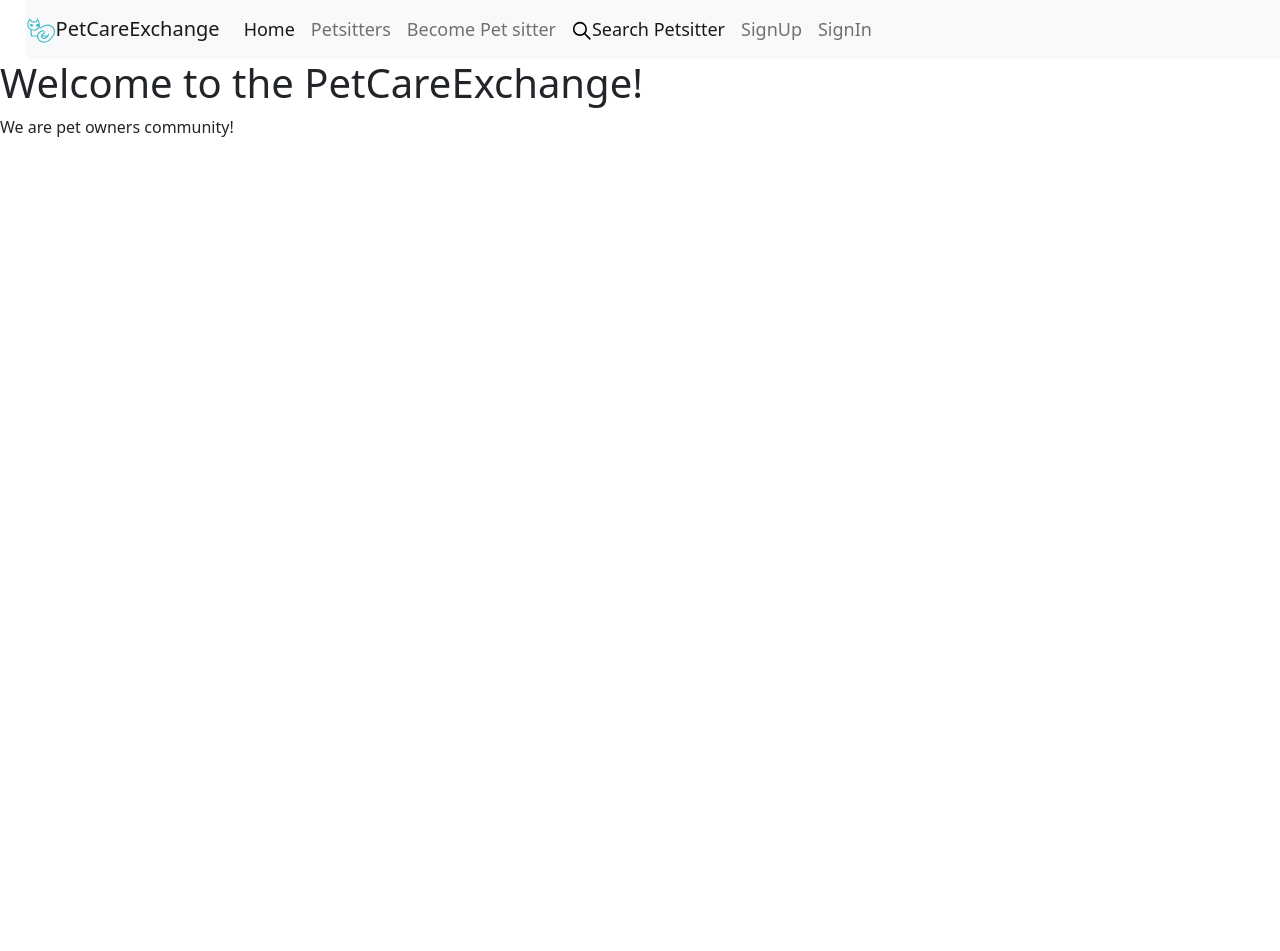
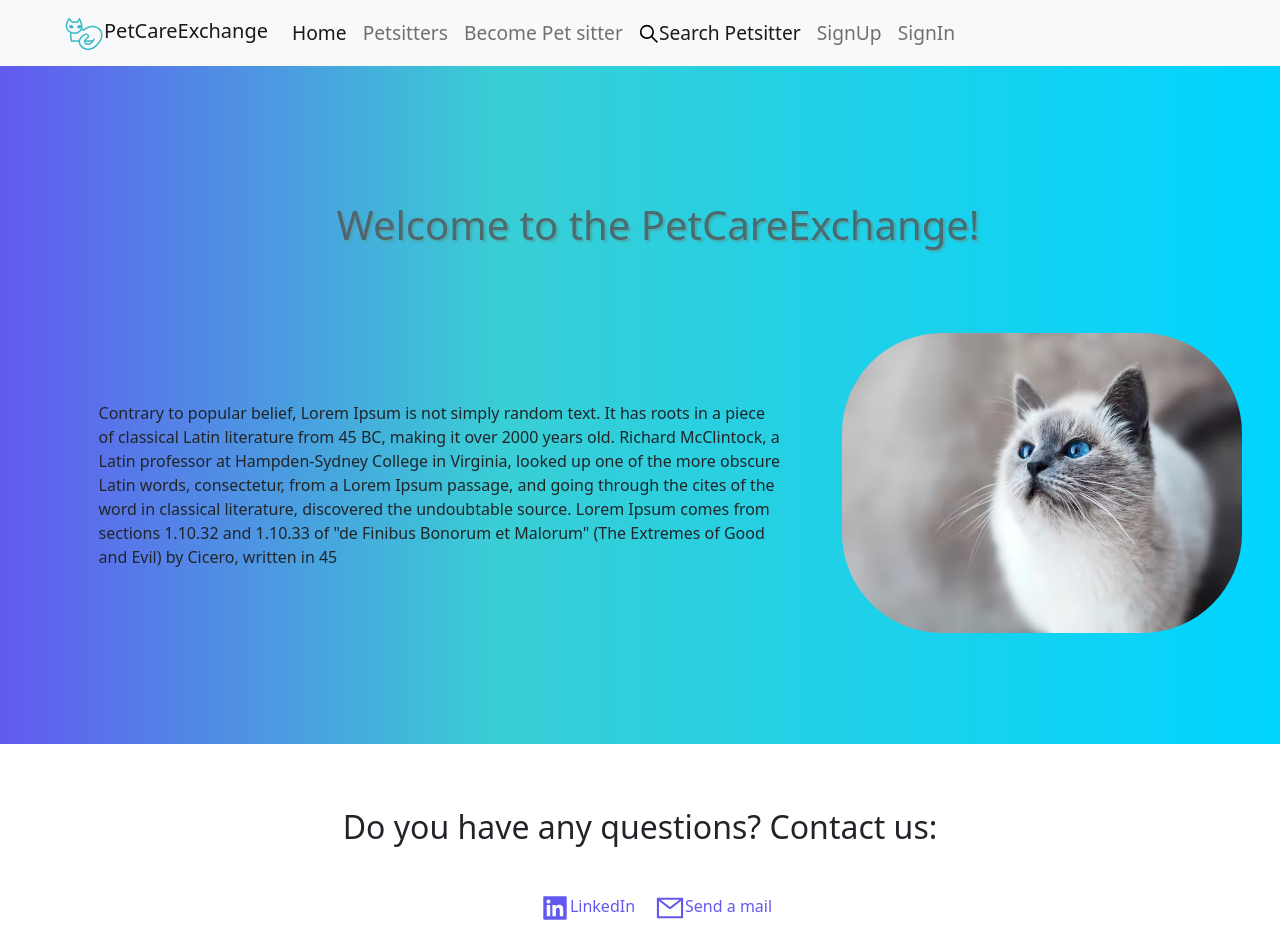
Before and after one commit to viktoriiazolotova/front-end-pet-care-exchange, a React (Create React App) app: page / in a window 1280 px wide. Shown: the top 951 px of the page. Before the commit the page ends 800 px from the top, so only its background shows below. Built offline with nearby package versions, Linux system fonts and the light colour scheme; no server answers.

Commit message:
Add styling for home page

```diff
--- a/src/components/NewPetsitterForm.js
+++ b/src/components/NewPetsitterForm.js
@@ -58,7 +58,7 @@ const NewPetsitterForm = ({
       <Form className="petsitter-form" onSubmit={handleNewPetsitterAdd}>
         <h1>Submit a form to become PetSitter</h1>
         <Row>
-          <Col md={3}>
+          <Col md={6}>
             <FormGroup>
               <Label for="name">Name</Label>
               <Input
@@ -72,7 +72,7 @@ const NewPetsitterForm = ({
             </FormGroup>
           </Col>
           <Row>
-            <Col md={3}>
+            <Col md={6}>
               <FormGroup>
                 <Label for="email">Email</Label>
                 <Input
@@ -89,7 +89,7 @@ const NewPetsitterForm = ({
         </Row>
 
         <Row>
-          <Col md={3}>
+          <Col md={4}>
             <FormGroup>
               <Label for="city">City</Label>
               <Input
@@ -104,7 +104,7 @@ const NewPetsitterForm = ({
           </Col>
         </Row>
         <Row>
-          <Col md={3}>
+          <Col md={4}>
             <FormGroup>
               <Label for="state">State</Label>
               <Input
@@ -119,7 +119,7 @@ const NewPetsitterForm = ({
           </Col>
         </Row>
         <Row>
-          <Col md={2}>
+          <Col md={4}>
             <FormGroup>
               <Label for="zipcode">Zip</Label>
               <Input
@@ -159,7 +159,7 @@ const NewPetsitterForm = ({
           </Label>
         </FormGroup>
         <Row>
-          <Col md={3}>
+          <Col md={4}>
             <FormGroup>
               <Label for="petTypeTakeCare">
                 Select pet types you can help with:
--- a/src/components/PetsittersList.css
+++ b/src/components/PetsittersList.css
@@ -1,22 +1,40 @@
+.petsitters-list h1 {
+  text-align: center;
+  margin-bottom: 5%;
+}
+.petsitters-list {
+  background: rgb(98,90,240);
+  background: linear-gradient(90deg, rgba(98,90,240,1) 0%, rgba(57,206,213,1) 39%, rgba(0,212,255,1) 100%);
+}
 .petsitters-list-no-bullet {
   list-style: none;
   display: flex;
-    flex-direction: column;
+  flex-direction: row;
+  flex-wrap: wrap;
   justify-content: space-around;
 }
-/* .petsitters-list {
-
-} */
 
 .petsitters-available {
   color: green;
-
-    /* background-color: rgba(30, 179, 30, 0.15); */
   border-color: rgba(0, 128, 0, 0.2);
 }
+
 .petsitters-not-available {
   color: rgb(212, 23, 23);
+}
 
-    /* background-color: rgba(30, 179, 30, 0.15); */
-    border-color: rgba(0, 128, 0, 0.2);
+#petsitter-card {
+  width: 50rem;
+  display: flex;
+  flex-direction: row;
+  justify-content: space-evenly;
+  padding: 3%;
+  margin: 2%;
 }
+
+
+.image-petsitter {
+  margin-top: 5%;
+  width:200px;
+  height:200px;
+}
--- a/src/components/PetsittersList.js
+++ b/src/components/PetsittersList.js
@@ -6,7 +6,6 @@ import { Button, Row, Col } from "reactstrap";
 import { IoPaw } from "react-icons/io5";
 // import { GiPaw } from "react-icons/gi";
 import { Link } from "react-router-dom";
-
 import { Card, CardBody, CardTitle, CardSubtitle, CardText } from "reactstrap";
 
 const PetsittersList = ({
@@ -20,28 +19,16 @@ const PetsittersList = ({
     return petsitters.map((petsitter) => (
       // console.log({`${petsitter.photoPetsitter}`})
       <li key={petsitter.id}>
-        <Card
-          style={{
-            width: "40rem",
-            display: "flex",
-            flexDirection: "row",
-            justifyContent: "space-evenly",
-            padding: "3%",
-            margin: "2%",
-          }}
-        >
+        <Card id="petsitter-card">
           <img
-            width="100px"
-            height="100px"
+            className="image-petsitter"
             alt="Sample"
             src={`${petsitter.photoPetsitter}`}
           ></img>
-          <Row>
-            <Col>
           <CardBody>
             <CardTitle tag="h3">
               <CardText>
-                    <IoPaw size="30px" color="#38bac4"></IoPaw>
+                {/* <IoPaw size="30px" color="#38bac4"></IoPaw> */}
                 {/* <GiPaw size="30px" color="brown"></GiPaw> */}
               </CardText>
               <Link
@@ -57,7 +44,6 @@ const PetsittersList = ({
             <CardSubtitle className="mb-2 text-muted" tag="h6">
               {petsitter.city}, {petsitter.zipcode}, {petsitter.state}
             </CardSubtitle>
-
             <CardText tag="h6">Availability:</CardText>
             <CardText>
               <BsCheckCircle
@@ -86,13 +72,10 @@ const PetsittersList = ({
                 ? "I need help with my pet."
                 : "No need help at this moment."}
             </CardText>
-
             <Button onClick={() => deletePetsitter(petsitter.id)}>
               Delete
             </Button>
           </CardBody>
-            </Col>
-          </Row>
         </Card>
       </li>
     ));
--- a/src/components/SelectedPetsitter.css
+++ b/src/components/SelectedPetsitter.css
@@ -1,3 +1,7 @@
+
+.selected-petsitter {
+    margin-top: 5%
+}
 .profile-info-div {
     border-radius: 20px;
     background: #38bac4;
--- a/src/pages/Header.css
+++ b/src/pages/Header.css
@@ -1,5 +1,8 @@
-.nav-bar {
-margin-left: 2%;
-font-size: large;
+#nav-bar {
+padding-left: 5%;
+font-size: 1.2rem;
+}
 
+#navbar-icon {
+    margin-right: 5%;
 }
--- a/src/pages/Header.js
+++ b/src/pages/Header.js
@@ -10,10 +10,14 @@ import "./Header.css";
 const Header = () => {
   return (
     <>
-      <Navbar bg="light" expand="lg" className="nav-bar">
+      <Navbar bg="light" expand="lg" id="nav-bar">
         <LinkContainer to="/">
           <Navbar.Brand>
-            <GiHollowCat size="30px" color="#38bac4"></GiHollowCat>
+            <GiHollowCat
+              id="nvbar-icon"
+              size="40px"
+              color="#38bac4"
+            ></GiHollowCat>
             PetCareExchange
           </Navbar.Brand>
         </LinkContainer>
--- /dev/null
+++ b/src/pages/Home.css
@@ -0,0 +1,82 @@
+
+ h1 {
+    padding-top: 8%;
+    padding-left: 3%;
+    text-align: center;
+    color: rgb(85, 83, 83);
+    opacity: 0.8;
+    text-shadow: 2px 2px 2px #4ca1a3;
+
+ }
+
+.home-page {
+    background: rgb(98,90,240);
+    background: linear-gradient(90deg, rgba(98,90,240,1) 0%, rgba(57,206,213,1) 39%, rgba(0,212,255,1) 100%);
+    padding: 3%;
+}
+
+.home-main{
+  padding-top: 3%;
+  padding-bottom: 5%;
+  display: flex;
+  flex-direction: row;
+  justify-content: space-evenly;
+  width: 100%;
+}
+
+.home-page-text {
+    padding: 5%;
+    margin-top: 4%;
+}
+
+img{
+    margin-top: 10%;
+    width: 400px;
+    height: 300px;
+    border-radius: 100px;
+
+}
+
+footer {
+    text-align: center;
+    padding-top: 5%;
+}
+/* Styles for footer social links and copyright line */
+
+.social-media-link {
+
+    padding-top: 3%;
+    padding-bottom: 2%;
+    display: flex;
+    flex-flow: row wrap;
+    justify-content: center;
+    list-style: none;
+    margin-bottom: 0;
+}
+
+.social-media-link a {
+    color: rgba(98,90,240,1);
+    font-size: 1em;
+    padding: 10px;
+    text-decoration: none;
+}
+
+.social-media-link a:hover {
+    color: rgb(83, 40, 224);
+}
+
+.footer p {
+    font-weight: 600;
+}
+
+/* Small screens */
+/* @media all and (max-width: 500px) {
+    .home-main {
+        display: flex;
+        flex-flow: row wrap;
+        justify-content: space-evenly;
+        font-size: 0.5em;
+        row-gap: 50px;
+        width: 100%;
+    }
+} */
--- a/src/pages/Home.js
+++ b/src/pages/Home.js
@@ -1,8 +1,56 @@
+import "./Home.css";
+import { BiCopyright } from "react-icons/bi";
+import { AiOutlineMail } from "react-icons/ai";
+import { AiFillLinkedin } from "react-icons/ai";
 const Home = () => {
   return (
     <div>
-      <h1>Welcome to the PetCareExchange!</h1>
-      <p>We are pet owners community!</p>
+      <section className="home-page">
+        <h1>Welcome to the PetCareExchange!</h1>
+        <div className="home-main">
+          <div className="home-page-text">
+            <p>
+              Contrary to popular belief, Lorem Ipsum is not simply random text.
+              It has roots in a piece of classical Latin literature from 45 BC,
+              making it over 2000 years old. Richard McClintock, a Latin
+              professor at Hampden-Sydney College in Virginia, looked up one of
+              the more obscure Latin words, consectetur, from a Lorem Ipsum
+              passage, and going through the cites of the word in classical
+              literature, discovered the undoubtable source. Lorem Ipsum comes
+              from sections 1.10.32 and 1.10.33 of "de Finibus Bonorum et
+              Malorum" (The Extremes of Good and Evil) by Cicero, written in 45
+            </p>
+          </div>
+          <div className="home-page-img">
+            <img
+              src={require("../assets/photo-1472491235688-bdc81a63246e.jpeg")}
+              // src={require("../assets/IMG_5995.jpeg")}
+              alt="pet-cat"
+            />
+          </div>
+        </div>
+      </section>
+      <footer className="footer">
+        <h2>Do you have any questions? Contact us:</h2>
+        <nav>
+          <ul class="social-media-link">
+            <li>
+              <a href="https://www.linkedin.com/in/viktoriiazolotova/">
+                <AiFillLinkedin size="30px"></AiFillLinkedin>LinkedIn
+              </a>
+            </li>
+            <li>
+              <a href="mailto:viktoriiazolotova@gmail.com">
+                <AiOutlineMail size="30px"></AiOutlineMail>Send a mail
+              </a>
+            </li>
+          </ul>
+          <p>
+            <BiCopyright size="20px" />
+            Design and built by Viktoriia Zolotova 2023
+          </p>
+        </nav>
+      </footer>
     </div>
   );
 };
```
Also changed, not shown: src/assets/IMG_5995.jpeg (added), src/assets/photo-1472491235688-bdc81a63246e.jpeg (added). Lines whose indentation alone changed are shown as unchanged.
